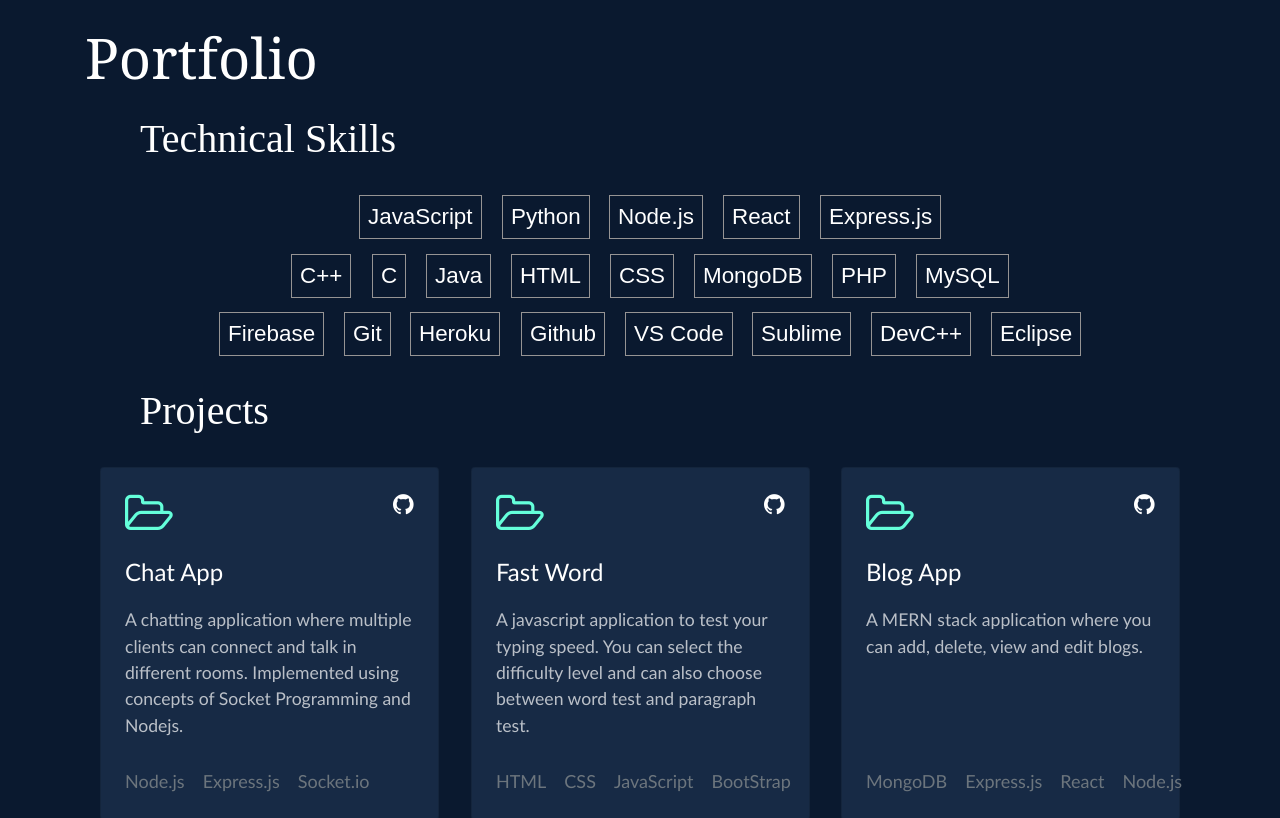
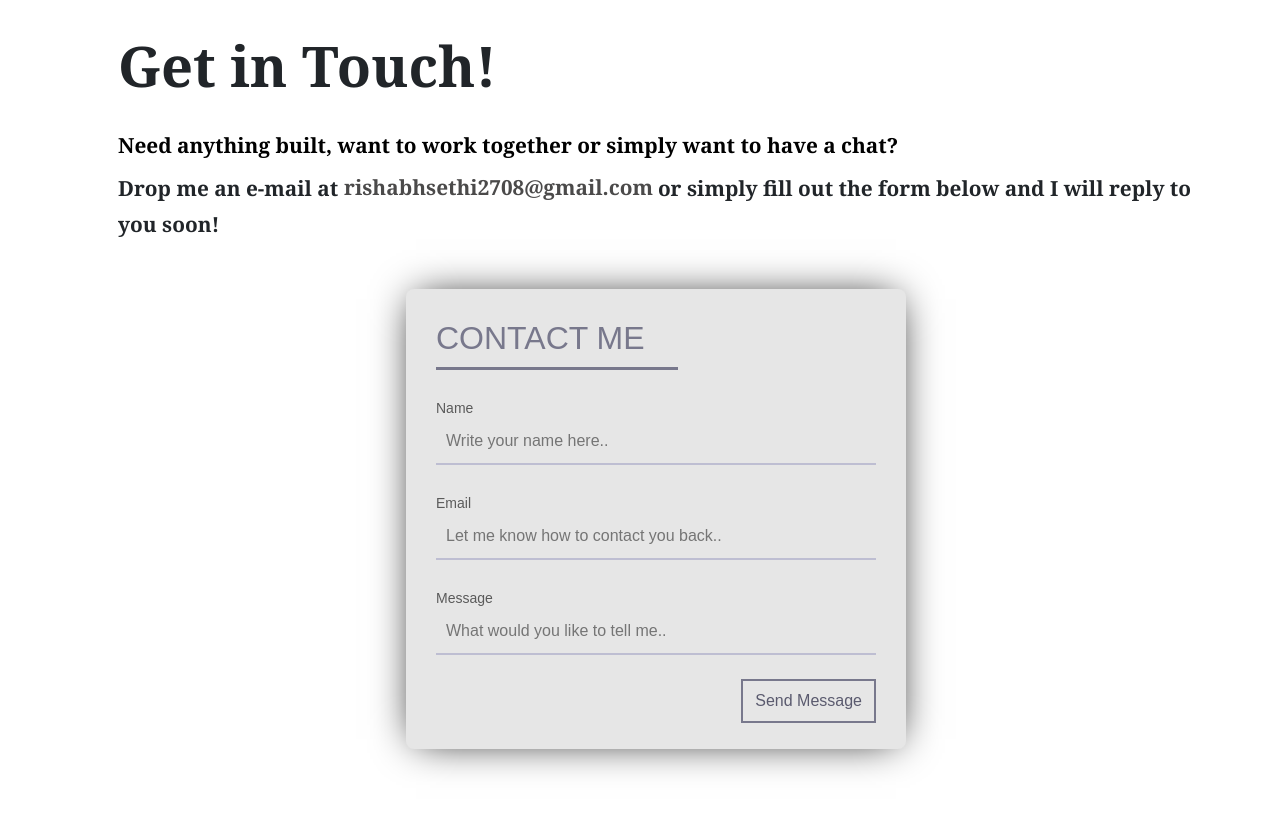
Before and after one commit to i-am-expert/Portfolio, a React (Create React App) app in the folder portfolio-app/: page / in a window 1280 px wide. Shown: the top 818 px of the page. Built offline with nearby package versions, Linux system fonts and the light colour scheme.

Commit message:
Added Contact Component

```diff
--- a/portfolio-app/src/App.js
+++ b/portfolio-app/src/App.js
@@ -4,14 +4,16 @@ import "bootstrap/dist/css/bootstrap.min.css";
 
 // import Intro from './components/Intro';
 // import About from './components/About';
-import Portfolio from './components/Portfolio';
+// import Portfolio from './components/Portfolio';
+import Contact from './components/Contact';
 
 function App() {
   return (
     <div>
       {/* <Intro />
-      <About /> */}
-      <Portfolio />
+      <About />
+      <Portfolio /> */}
+      <Contact />
     </div>
   );
 }
--- /dev/null
+++ b/portfolio-app/src/components/Contact.js
@@ -0,0 +1,26 @@
+import React, { Component } from 'react';
+import '../css/contact.css';
+
+class Contact extends Component {
+    render() {
+        return (
+            <div className="container main-contact-div">
+                <div className="contact-text">
+                    <h1 className="contact-heading"><strong>Get in Touch!</strong></h1>
+                    <p className="first-line">Need anything built, want to work together or simply want to have a chat?</p>
+                    <p className="second-line">Drop me an e-mail at <span className="hvr-underline-from-center">rishabhsethi2708@gmail.com</span> or simply fill out the form below and I will reply to you soon!</p>
+                </div>
+                <form class="form contact-form" autoComplete="off">
+                    <h2 class="contact-h2">CONTACT ME</h2>
+                    <p class="contact-p" type="Name"><input placeholder="Write your name here.." spellCheck="false"></input></p>
+                    <p class="contact-p" type="Email"><input placeholder="Let me know how to contact you back.." spellCheck="false"></input></p>
+                    <p class="contact-p" type="Message"><input placeholder="What would you like to tell me.."></input></p>
+                    <button class="contact-btn">Send Message</button>
+                </form>
+
+            </div>
+        )
+    }
+}
+
+export default Contact;
--- a/portfolio-app/src/components/Project.js
+++ b/portfolio-app/src/components/Project.js
@@ -8,7 +8,7 @@ class Project extends Component {
                 <div class="card-head">
                     <i class="folder-icon fa fa-folder-open-o" aria-hidden="true"></i>
                     <a href={this.props.projectURL}>
-                        <i class="fa fa-github" aria-hidden="true"></i>
+                        <i class="github-icon fa fa-github" aria-hidden="true"></i>
                     </a>
                 </div>
                 <div class="project-title">
--- /dev/null
+++ b/portfolio-app/src/css/contact.css
@@ -0,0 +1,97 @@
+.main-contact-div {
+    padding-top: 2em;
+    padding-left: 3em;
+    height: 130vh;
+}
+
+.contact-heading {
+    font-size: 3.5em;
+}
+
+.contact-form {
+    width:500px;
+    height:460px;
+    background:#e6e6e6;
+    border-radius:8px;
+    box-shadow:0 0 40px -10px #000;
+    margin-left: 18em;
+    margin-top: 3em;
+    padding:20px 30px;
+    box-sizing:border-box;
+    font-family:'Montserrat',sans-serif;
+    position:relative
+}
+
+.first-line {
+    margin-top: 1.5em;
+    margin-bottom: .5em;
+    color: #000;
+    font-weight: bolder;
+    font-size: 1.3em;
+}
+
+.second-line {
+    margin-top: 0;
+    font-weight: bolder;
+    font-size: 1.3em;
+}
+
+.second-line span {
+    color: rgb(75, 74, 74);
+    padding-bottom: .3em;
+}
+
+.contact-text {
+    /* font-family: 'Courier New', Courier, monospace; */
+    font-family: Cambria, Cochin, Georgia, Times, 'Times New Roman', serif;
+}
+
+.contact-h2 {
+    margin:10px 0;
+    padding-bottom:10px;
+    width:55%;
+    color:#78788c;
+    border-bottom:3px solid #78788c
+}
+
+input {
+    width:100%;
+    padding:10px;
+    box-sizing:border-box;
+    background:none;
+    outline:none;
+    resize:none;
+    border:0;
+    font-family:'Montserrat',sans-serif;
+    transition:all .3s;
+    border-bottom:2px solid #bebed2;
+}
+
+input:focus {
+    border-bottom:2px solid #78788c;
+}
+
+.contact-p:before {
+    content:attr(type);
+    display:block;
+    margin:28px 0 0;
+    font-size:14px;
+    color:#5a5a5a
+}
+
+.contact-btn {
+    float:right;
+    padding:8px 12px;
+    margin:8px 0 0;
+    font-family:'Montserrat',sans-serif;
+    border:2px solid #78788c;
+    background:0;
+    color:#5a5a6e;
+    cursor:pointer;
+    transition:all .3s
+}
+
+.contact-btn:hover {
+    background:#78788c;
+    color:#fff
+}
--- a/portfolio-app/src/css/project.css
+++ b/portfolio-app/src/css/project.css
@@ -10,13 +10,13 @@
     color: rgb(100, 255, 218);
 }
 
-.fa-github {
+.github-icon {
     font-size: x-large;
     float: right;
     color: white;
 }
 
-.fa-github:hover {
+.github-icon:hover {
     color: rgb(100, 255, 218);
 }
 
```
